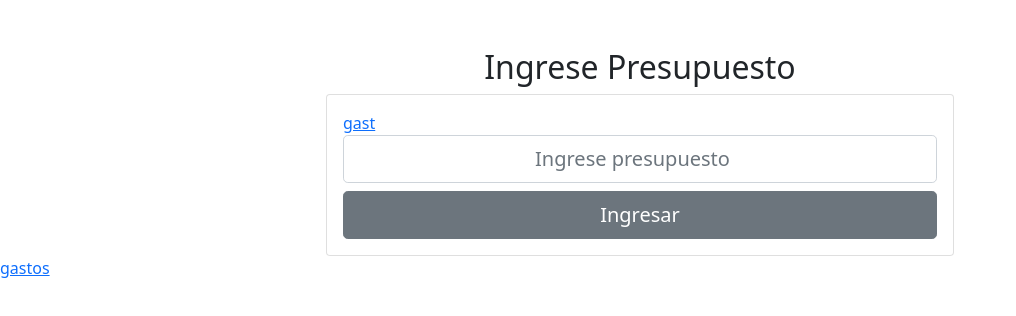
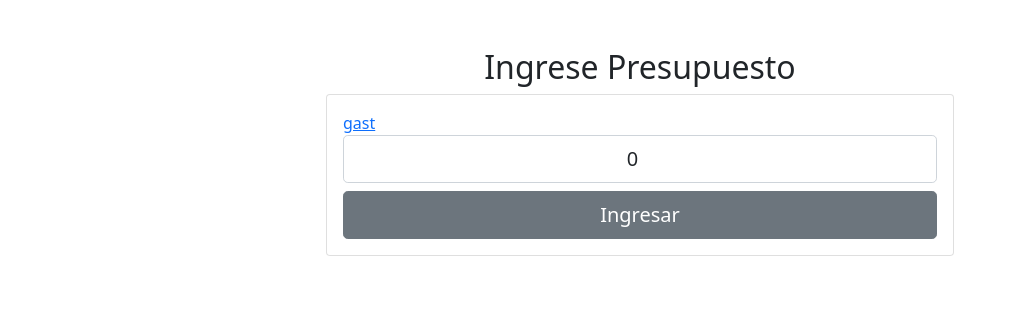
Before and after one commit to jodu07/presupuestoAngularApp, an Angular app: page /ingresarPresupuesto in a window 1280 px wide. Shown: the top 316 px of the page, without its empty margins (0-1016 px from the left). Built offline with nearby package versions, Linux system fonts and the light colour scheme.

Commit message:
enviar valor a variable presupuesto

```diff
--- a/src/app/app.component.html
+++ b/src/app/app.component.html
@@ -1,3 +1 @@
 <router-outlet></router-outlet>
-
-<a href="/gastos">gastos</a>
--- a/src/app/pages/gastos/gastos.component.html
+++ b/src/app/pages/gastos/gastos.component.html
@@ -1 +1 @@
-<p>gastos works!</p>
+<p>Hola soy gastos!</p>
--- a/src/app/pages/ingresar-presupuesto/ingresar-presupuesto.component.html
+++ b/src/app/pages/ingresar-presupuesto/ingresar-presupuesto.component.html
@@ -8,7 +8,12 @@
                 </div>
                 <a href="/gastos">gast</a>
 
-                <input type="number" class="form-control form-control-lg" placeholder="Ingrese presupuesto">
+                <input
+                type="number"
+                class="form-control form-control-lg"
+                placeholder="Ingrese presupuesto"
+                [(ngModel)]="cantidad"
+                name="cantidad">
                 <button class="btn btn-secondary btn-lg btn-block mt-2" (click)="agregar()">Ingresar</button>
             </div>
         </div>
--- a/src/app/pages/ingresar-presupuesto/ingresar-presupuesto.component.ts
+++ b/src/app/pages/ingresar-presupuesto/ingresar-presupuesto.component.ts
@@ -21,6 +21,8 @@ export class IngresarPresupuestoComponent implements OnInit {
 
   ngOnInit(): void {
 
+    console.log('cantidad: ',this.cantidad);
+
   }
 
 
@@ -30,6 +32,7 @@ export class IngresarPresupuestoComponent implements OnInit {
       this._presupuestoService.presupuesto = this.cantidad;
       this._presupuestoService.restante = this.cantidad;
       this.router.navigate(['/gastos']);
+
     }else{
       this.cantidadIncorrecta = true;
     }
```
